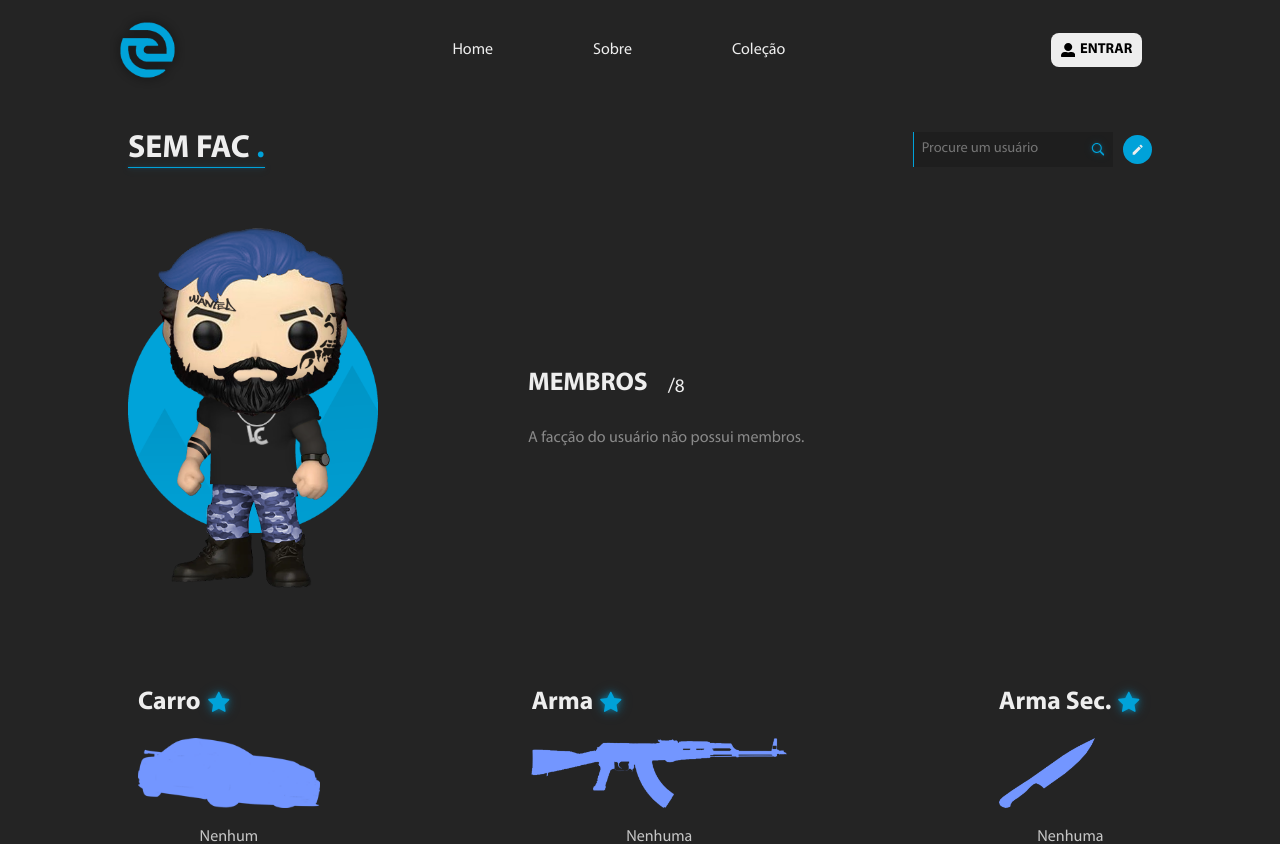
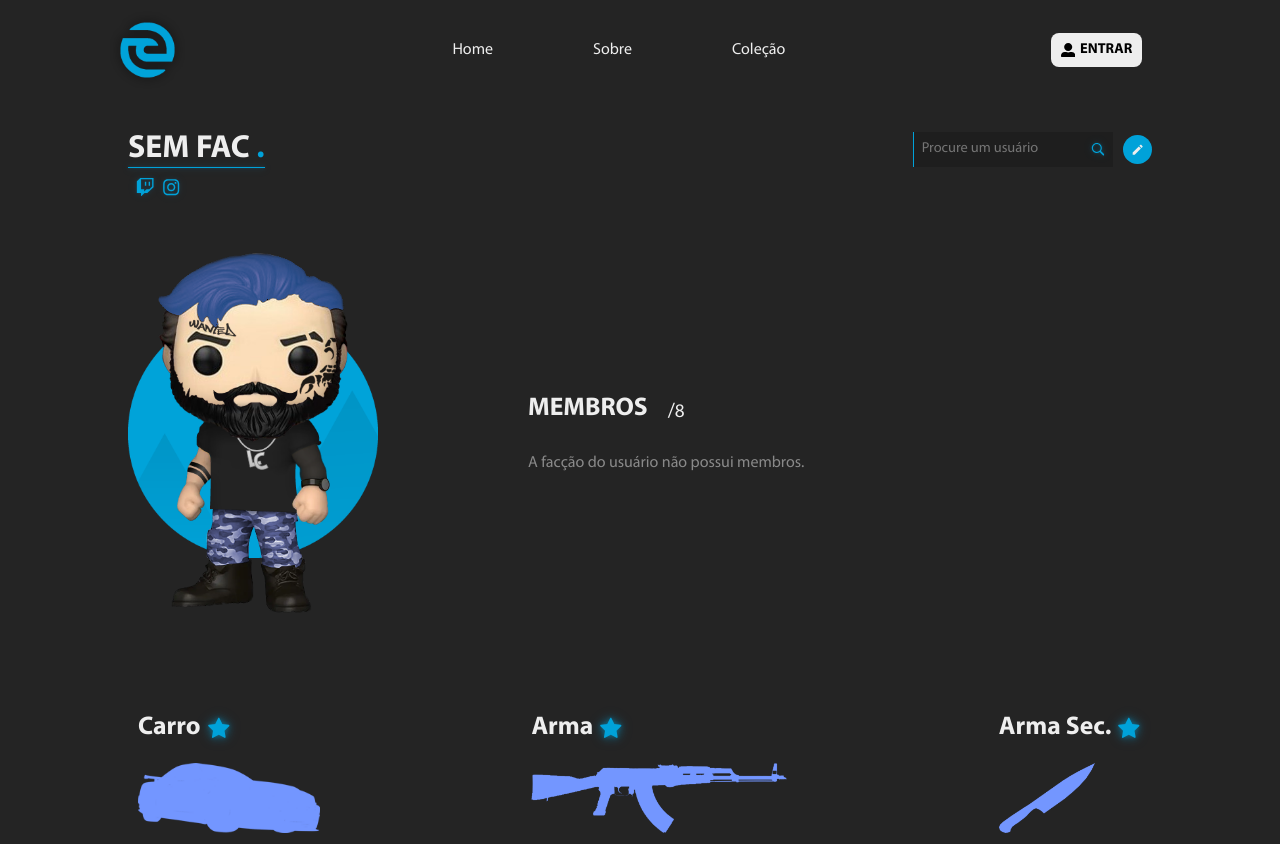
Before and after one commit to Gabriel-Cacharo/ripo, a React (Vite) app in the folder frontend/: page /profile in a window 1280 px wide. Shown: the top 844 px of the page. Built offline with nearby package versions, Linux system fonts and the light colour scheme.

Commit message:
:sparkles: Adding user instagram and twitch in profile
Adding user instagram and twitch in profile

```diff
--- a/frontend/src/pages/Restricted/ProfilePage/ProfilePage.jsx
+++ b/frontend/src/pages/Restricted/ProfilePage/ProfilePage.jsx
@@ -13,11 +13,10 @@ import Car from '../../../assets/images/Carro_Ind1.png';
 import Gun from '../../../assets/images/Arma_Ind1.png';
 import Knife from '../../../assets/images/Arma_Ind2.png';
 
-import { AiFillStar, AiOutlineClose } from 'react-icons/ai';
+import { AiFillStar } from 'react-icons/ai';
 import { GoSearch } from 'react-icons/go';
 import { MdEdit } from 'react-icons/md';
-import { BsCheck } from 'react-icons/bs';
-import { BiRefresh } from 'react-icons/bi';
+import { FaTwitch, FaInstagram } from 'react-icons/fa';
 
 import { api } from '../../../services/api';
 import ModalEditProfile from './components/ModalEditProfile/ModalEditProfile';
@@ -151,7 +150,15 @@ const FactionPage = () => {
           </div>
         </div>
 
-        <h5>{userInformations.user && userInformations.user.username}</h5>
+        <div className="usernameAndNetworksContainer">
+          <h5>{userInformations.user && userInformations.user.username}</h5>
+          <a href={userInformations.user && userInformations.user.twitch} target="_blank">
+            <FaTwitch />
+          </a>
+          <a href={userInformations.user && userInformations.user.instagram} target="_blank">
+            <FaInstagram />
+          </a>
+        </div>
       </div>
 
       <section className="facMembersInformationContainer">
--- a/frontend/src/pages/Restricted/ProfilePage/_styles.scss
+++ b/frontend/src/pages/Restricted/ProfilePage/_styles.scss
@@ -22,9 +22,32 @@
       margin-bottom: 10px;
     }
 
-    h5 {
-      font-size: 1.5rem;
-      font-weight: normal;
+    .usernameAndNetworksContainer {
+      display: flex;
+      align-items: flex-end;
+      justify-content: flex-start;
+
+      h5 {
+        font-size: 1.5rem;
+        font-weight: normal;
+      }
+
+      a {
+        background: transparent;
+        color: $primary-color;
+        filter: drop-shadow(0 0 1px #00a3d91e) drop-shadow(0 0 2px #00a3d91e) drop-shadow(0 0 4px #00a3d91e);
+        font-size: 1.15rem;
+        margin-left: 8px;
+
+        transition: all 200ms ease-in-out;
+
+        &:hover {
+          cursor: pointer;
+          color: $white;
+          filter: drop-shadow(0 0 1px rgba(148, 148, 148, 0.12)) drop-shadow(0 0 2px rgba(148, 148, 148, 0.12))
+            drop-shadow(0 0 4px rgba(148, 148, 148, 0.12));
+        }
+      }
     }
 
     .sectionTitleAndSearchInput {
```
Also changed, not shown: 1 other file (tests, documents, lock files or other folders).
